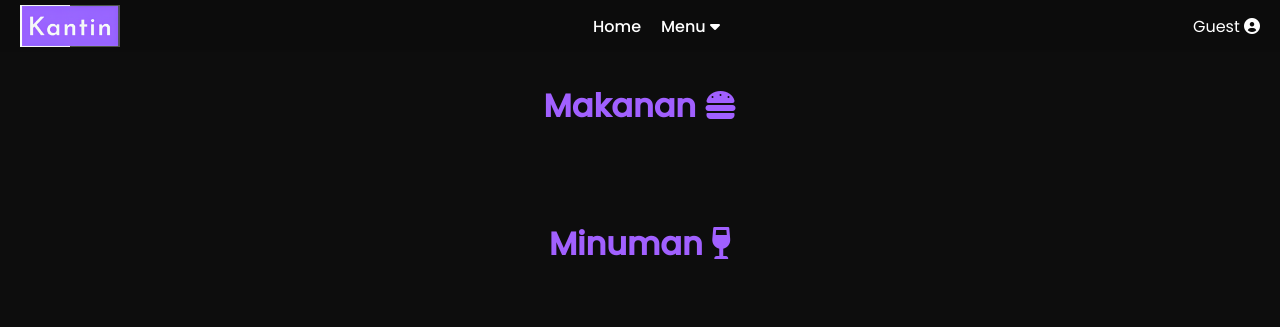
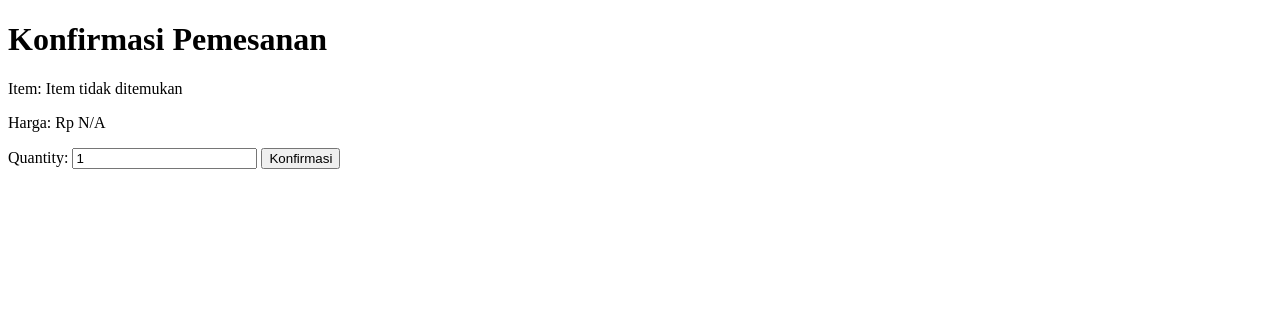
Before and after one commit to rexx-gif/kantin, a PHP site: page /order.php in a window 1280 px wide. Shown: the top 327 px of the page. Run offline with PHP 8.4, Linux system fonts and the light colour scheme; data that the repository does not hold is empty.

Commit message:
order.php

```diff
--- a/order.php
+++ b/order.php
@@ -1,85 +1,84 @@
 <?php
 session_start();
-include('include/config.php');
-include('include/OOPmakanan.php');
-include('include/OOPminuman.php');
+include ('include/config.php');
 
-$makanan = new Makanan();
-$datamakanan = $makanan->getMakanan();
+// Cek apakah nama_makanan atau nama_minuman ada di URL
+if (isset($_GET['nama_makanan'])) {
+    $nama_makanan = $_GET['nama_makanan']; // Mengambil nama makanan dari URL
 
-$minuman = new Minuman();
-$dataminuman = $minuman->getMinuman();
-
-$query_makanan = "SELECT * FROM makanan";
-$result_makanan = $conn->query($query_makanan);
-$num_rows_makanan = $result_makanan->num_rows;
-
-$query_minuman = "SELECT * FROM minuman";
-$result_minuman = $conn->query($query_minuman);
-$num_rows_minuman = $result_minuman->num_rows;
-
-if (isset($_GET['id_makanan'])) {
-    // Pemesanan makanan
-    $makanan_id = $_GET['id_makanan'];
-    $quantity = $_POST['quantity'];
-
-    // Ambil informasi makanan dari database
-    $query = "SELECT * FROM makanan WHERE id = ?";
+    // Ambil data makanan dari database berdasarkan nama
+    $query = "SELECT * FROM makanan WHERE nama_makanan = ?";
     $stmt = $conn->prepare($query);
-    $stmt->bind_param("i", $makanan_id);
+    $stmt->bind_param("s", $nama_makanan); // Menggunakan 's' untuk string
     $stmt->execute();
     $result = $stmt->get_result();
-    $makanan = $result->fetch_assoc();
 
-    if ($makanan) {
-        // Hitung total harga
-        $total_harga = $makanan['harga'] * $quantity;
+    // Pastikan makanan ditemukan
+    if ($result && $result->num_rows > 0) {
+        $item = $result->fetch_assoc();  // Menyimpan data makanan ke $item
+    } else {
+        $item = null; // Jika tidak ditemukan
+    }
+
+} elseif (isset($_GET['nama_minuman'])) {
+    $nama_minuman = $_GET['nama_minuman']; // Mengambil nama minuman dari URL
+
+    // Ambil data minuman dari database berdasarkan nama
+    $query = "SELECT * FROM minuman WHERE nama_minuman = ?";
+    $stmt = $conn->prepare($query);
+    $stmt->bind_param("s", $nama_minuman); // Menggunakan 's' untuk string
+    $stmt->execute();
+    $result = $stmt->get_result();
+
+    // Pastikan minuman ditemukan
+    if ($result && $result->num_rows > 0) {
+        $item = $result->fetch_assoc();  // Menyimpan data minuman ke $item
+    } else {
+        $item = null; // Jika tidak ditemukan
+    }
+}
+
+// Mengecek apakah $item sudah didefinisikan
+if (isset($item)) {
+    $nama_item = htmlspecialchars($item['nama_makanan'] ?? $item['nama_minuman']);  // Menampilkan nama item
+    $harga_item = number_format($item['harga'], 0, ',', '.');  // Menampilkan harga item
+} else {
+    $nama_item = "Item tidak ditemukan";
+    $harga_item = "N/A";
+}
+
+// Proses ketika formulir konfirmasi dikirimkan
+if ($_SERVER['REQUEST_METHOD'] == 'POST') {
+    if (isset($_POST['quantity']) && $_POST['quantity'] > 0) {
+        $quantity = $_POST['quantity'];
+        $total_harga = $item['harga'] * $quantity;
 
         // Simpan pemesanan ke database
-        $user_id = $_SESSION['user_id']; // Ambil user_id dari session
+        if (isset($_GET['nama_makanan'])) {
+            // Insert data makanan, termasuk nama_makanan
+            $query_pemesanan = "INSERT INTO pemesanan (makanan_id, nama_makanan, quantity, total_harga, status)
+                                VALUES (?, ?, ?, ?, 'pending')";
+            $stmt_pemesanan = $conn->prepare($query_pemesanan);
+            $stmt_pemesanan->bind_param("isid", $item['id'], $item['nama_makanan'], $quantity, $total_harga);
+        } elseif (isset($_GET['nama_minuman'])) {
+            // Insert data minuman, termasuk nama_minuman
+            $query_pemesanan = "INSERT INTO pemesanan (minuman_id, nama_minuman, quantity, total_harga, status)
+                                VALUES (?, ?, ?, ?, 'pending')";
+            $stmt_pemesanan = $conn->prepare($query_pemesanan);
+            $stmt_pemesanan->bind_param("isid", $item['id'], $item['nama_minuman'], $quantity, $total_harga);
+        }
 
-        $query_pemesanan = "INSERT INTO pemesanan (user, makanan_id, quantity, total_harga, status)
-                            VALUES (?, ?, ?, ?, 'pending')";
-        $stmt_pemesanan = $conn->prepare($query_pemesanan);
-        $stmt_pemesanan->bind_param("iiid", $user_id, $makanan_id, $quantity, $total_harga);
+        // Eksekusi query dan cek apakah berhasil
         if ($stmt_pemesanan->execute()) {
-            echo "Pemesanan berhasil!";
+            echo "Pemesanan berhasil!<br>";
+            // Redirect atau tampilkan pesan sukses
+            header('Location: menu.php');
+            exit;
         } else {
-            echo "Pemesanan gagal!";
-        }
-    }
-} elseif (isset($_GET['id_minuman'])) {
-    // Pemesanan minuman (mirip dengan pemesanan makanan)
-    $minuman_id = $_GET['id_minuman'];
-    $quantity = $_POST['quantity'];
-
-    // Ambil informasi minuman dari database
-    $query = "SELECT * FROM minuman WHERE id = ?";
-    $stmt = $conn->prepare($query);
-    $stmt->bind_param("i", $minuman_id);
-    $stmt->execute();
-    $result = $stmt->get_result();
-    $minuman = $result->fetch_assoc();
-
-    if ($minuman) {
-        // Hitung total harga
-        $total_harga = $minuman['harga'] * $quantity;
-
-        // Simpan pemesanan ke database
-        $user_id = $_SESSION['user_id']; // Ambil user_id dari session
-
-        $query_pemesanan = "INSERT INTO pemesanan (user_id, minuman_id, quantity, total_harga, status)
-                            VALUES (?, ?, ?, ?, 'pending')";
-        $stmt_pemesanan = $conn->prepare($query_pemesanan);
-        $stmt_pemesanan->bind_param("iiid", $user_id, $minuman_id, $quantity, $total_harga);
-        if ($stmt_pemesanan->execute()) {
-            echo "Pemesanan berhasil!";
-        } else {
-            echo "Pemesanan gagal!";
+            echo "Pemesanan gagal! Error: " . $stmt_pemesanan->error;
         }
     }
 }
-$username = isset($_SESSION['user']) ? $_SESSION['user'] : 'Guest';
 ?>
 
 <!DOCTYPE html>
@@ -87,81 +86,16 @@
 <head>
     <meta charset="UTF-8">
     <meta name="viewport" content="width=device-width, initial-scale=1.0">
-    <title>Menu X-Kantin</title>
-    <link rel="stylesheet" href="style/menu.css">
-    <link rel="stylesheet" href="https://cdnjs.cloudflare.com/ajax/libs/font-awesome/6.0.0-beta3/css/all.min.css">
-    <link href="https://fonts.googleapis.com/css2?family=Poppins:wght@400;500&display=swap" rel="stylesheet">
-    <link rel="shortcut icon" href="image/Logo.png" type="image/x-icon">
+    <title>Order Confirmation</title>
 </head>
 <body>
-<nav class="navbar">
-    <div class="logo"><img src="image/Logo.png" alt=""></div>
-    <ul class="nav-links">
-        <li><a href="index.php">Home</a></li>
-        <li class="dropdown">
-            <a href="" class="dropbtn">Menu <i class="fa-solid fa-caret-down"></i></a>
-            <div class="dropdown-content">
-            <a href="menu.php#makanan">Makanan <i class="fa-solid fa-burger"></i></a>
-            <a href="menu.php#makanan">Makanan <i class="fa-solid fa-burger"></i></a>
-            </div>
-        </li>
-     </ul>
-    <div class="menu-icon">
-    <a href="Login/login.php"> <?php echo htmlspecialchars($username); ?> <i class="fa-solid fa-circle-user" style="color: #ffffff;"></i></a>
-    </div>
-</nav>
-
-<section id="list">
-    <h1 class="section-title">Makanan <i class="fa-solid fa-burger"></i></h1>
-    <div class="list-container" id="makanan">
-        <?php
-        while ($row_makanan = $result_makanan->fetch_assoc()) {
-            // Assuming 'role' is stored in session
-            $is_admin = $_SESSION['role'] == 'admin'; // Check if the user is admin
-        ?>
-            <div class="list-card">
-                <h2 class="nama_makanan"><?php echo $row_makanan['nama_makanan']; ?></h2>
-                <p class="description"><?php echo $row_makanan['deskripsi']; ?></p>
-                <p class="price">Rp <?= number_format($row_makanan['harga'], 0, ',', '.'); ?></p>
-                <div class="list-actions">
-                    <?php if ($is_admin) { ?>
-                        <!-- Admin can delete, update and buy -->
-                        <a href="CUD/delete_makanan.php?id=<?php echo $row_makanan['id']; ?>" class="delete-btn">Delete</a>
-                        <a href="CUD/update_makanan.php?id=<?php echo $row_makanan['id']; ?>" class="update-btn">Update</a>
-                        <a href="CUD/tambah_makanan.php" class="add-btn">Add Menu</a>
-                    <?php } ?>
-                    <!-- Both Admin and Pelanggan can buy -->
-                    <a href="order.php?nama_makanan=<?php echo $row_makanan['nama_makanan']; ?>" class="buy-btn">Buy Now</a>
-                </div>
-            </div>
-        <?php } ?>
-    </div>
-
-    <h1 class="section-title">Minuman <i class="fa-solid fa-wine-glass"></i></h1>
-    <div class="list-container" id="minuman">
-        <?php
-        while ($row_minuman = $result_minuman->fetch_assoc()) {
-            // Same logic to check for admin role
-            $is_admin = $_SESSION['role'] == 'admin';
-        ?>
-            <div class="list-card">
-                <h2><?php echo $row_minuman['nama_minuman']; ?></h2>
-                <p class="description"><?php echo $row_minuman['deskripsi']; ?></p>
-                <p class="price">Rp <?= number_format($row_minuman['harga'], 0, ',', '.'); ?></p>
-                <div class="list-actions">
-                    <?php if ($is_admin) { ?>
-                        <!-- Admin can delete, update and buy -->
-                        <a href="CUD/delete_minuman.php?id=<?php echo $row_minuman['id']; ?>" class="delete-btn">Delete</a>
-                        <a href="CUD/update_minuman.php?id=<?php echo $row_minuman['id']; ?>" class="update-btn">Update</a>
-                        <a href="CUD/tambah_minuman.php" class="add-btn">Add Menu</a>
-                    <?php } ?>
-                    <!-- Both Admin and Pelanggan can buy -->
-                    <a href="order.php?nama_minuman=<?php echo $row_minuman['nama_minuman']; ?>" class="buy-btn">Buy Now</a>
-                </div>
-            </div>
-        <?php } ?>
-    </div>
-</section>
-<?php $conn->close(); ?>
+    <h1>Konfirmasi Pemesanan</h1>
+    <p>Item: <?php echo $nama_item; ?></p>
+    <p>Harga: Rp <?php echo $harga_item; ?></p>
+    <form method="POST">
+        <label for="quantity">Quantity:</label>
+        <input type="number" name="quantity" id="quantity" min="1" value="1" required>
+        <button type="submit">Konfirmasi</button>
+    </form>
 </body>
 </html>
```
